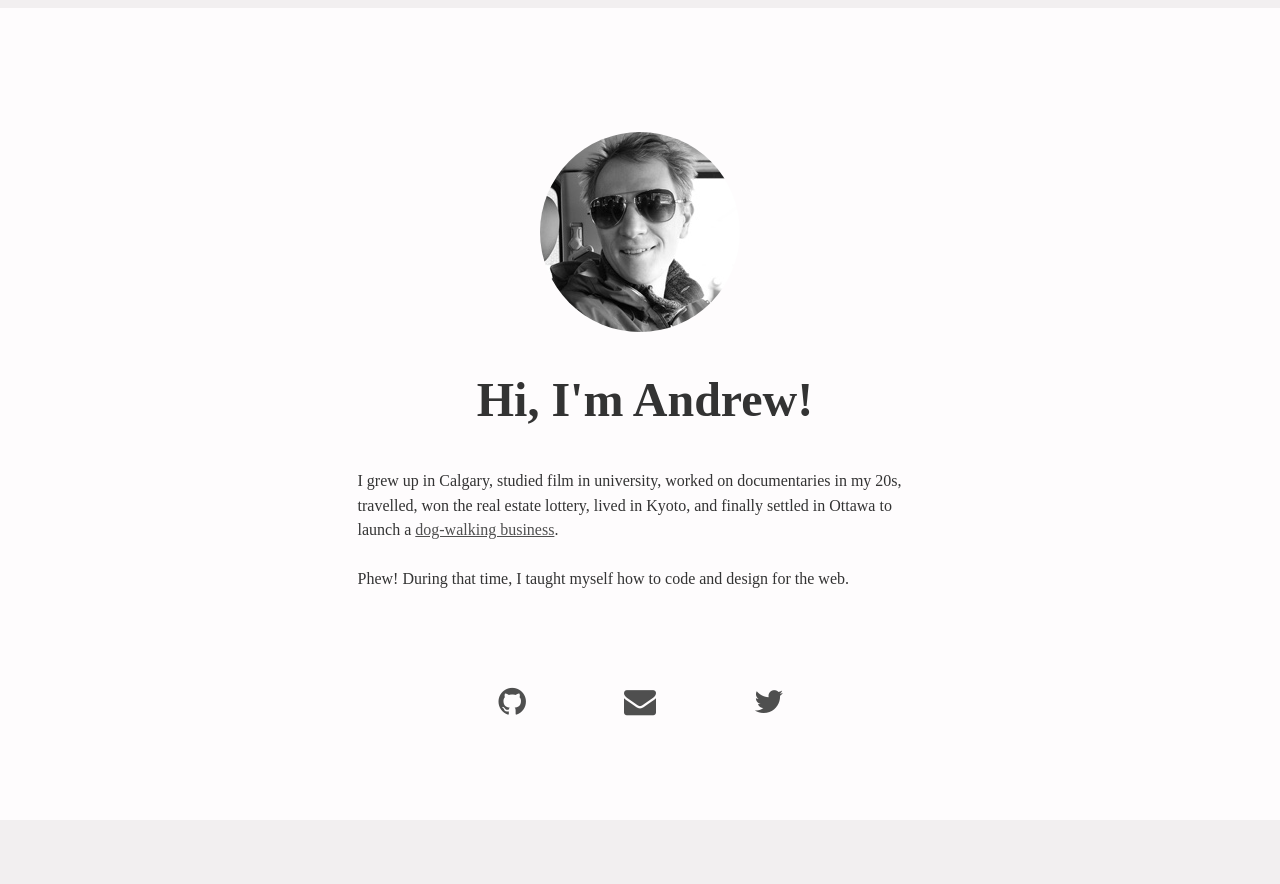
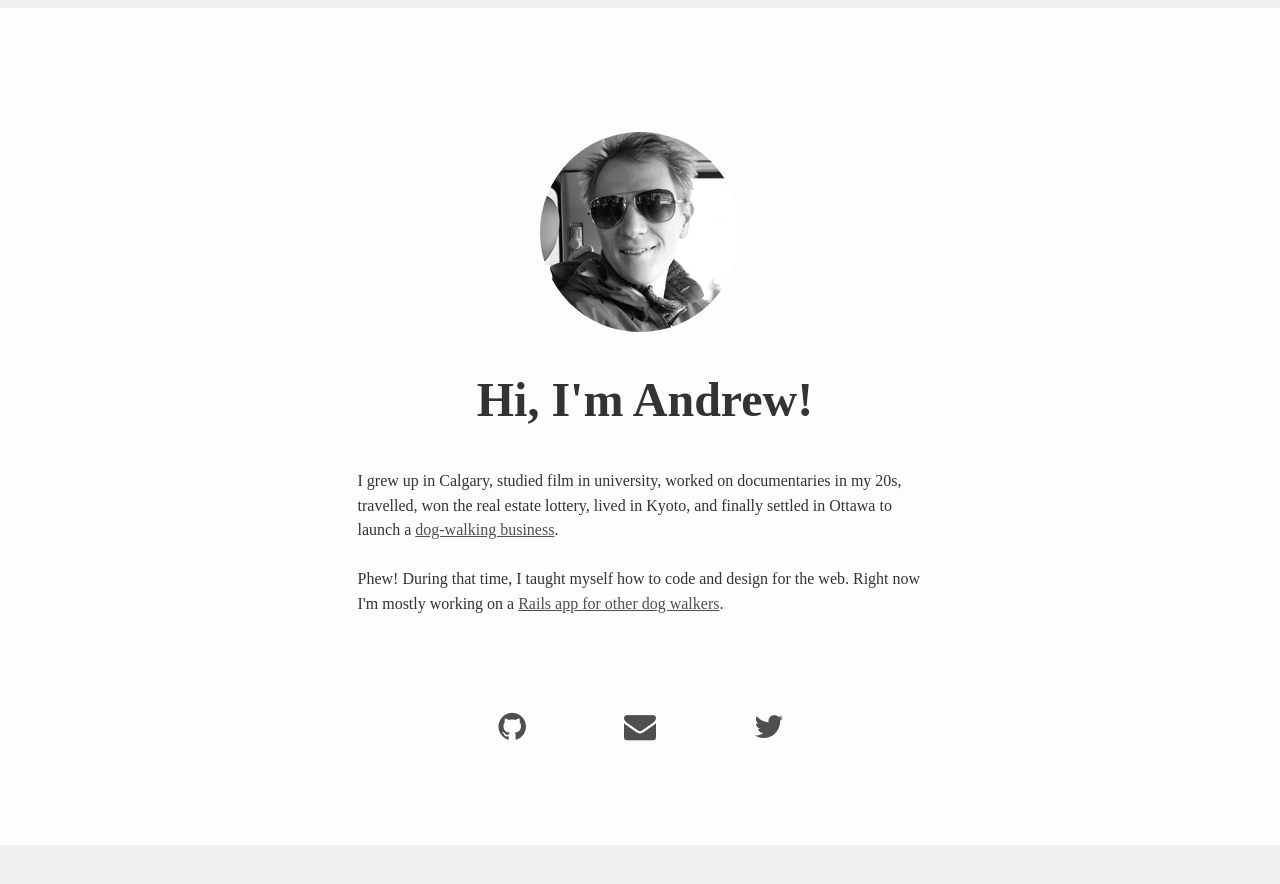
Before and after one commit to andrewmarkle/andrewmarkle.com, a Jekyll site: the page built from index.html, in a window 1280 px wide. Shown: the top 884 px of the page. Built offline with Jekyll 4.4.1, drawn with Linux system fonts in a browser that asks for light colours.

Commit message:
Added a link to houndapp

```diff
--- a/index.html
+++ b/index.html
@@ -15,5 +15,6 @@ layout: default
         </p>
         <p>
           Phew! During that time, I taught myself how to code and design for the web.
+          Right now I'm mostly working on a <a href="http://www.houndapp.net">Rails app for other dog walkers</a>.
         </p>
       </section>
```
Also changed, not shown: Gemfile.lock.
